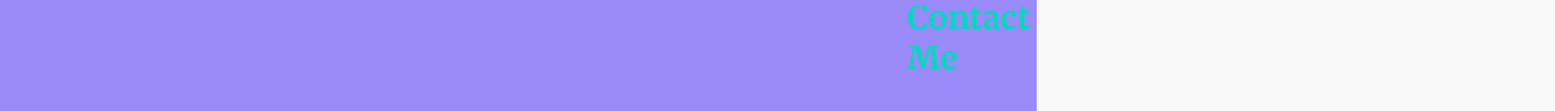
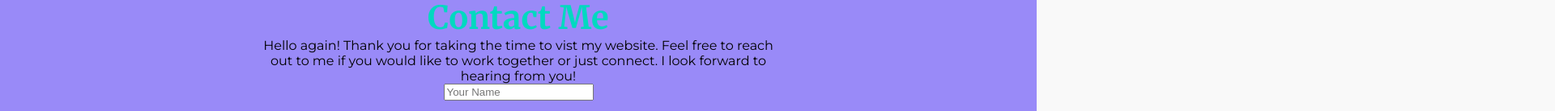
Before and after one commit to KeonaK/homework2-portfolio, a plain HTML site: page index.html in a window 1280 px wide. Shown: the part 3357-3495 px from the top of the page at 81% size, 1920 px wide, since content can reach past the window. Drawn offline with Linux system fonts and the light colour scheme.

Commit message:
fixed centering in the contact area

```diff
--- a/assets/_contact.scss
+++ b/assets/_contact.scss
@@ -1,23 +1,20 @@
-.contact{
+.contact {
   padding: 0 20em 0 20em; //top right bottom left
   background-color: $purple;
 
-    h2, p{
+  h2,
+  p {
     text-align: center;
-        padding: 0 20em;
-        margin-bottom: 1em;
-
+    // padding: 0 20em;
+    // margin-bottom: 1em;
   }
 
-
-    form{
-
+  form {
     text-align: center;
 
-       button{
+    button {
       color: white;
       background-color: $turquoise;
-
     }
   }
 }
--- a/index.html
+++ b/index.html
@@ -124,6 +124,6 @@ name="EmailForm">
 </form>
     </section>
 
-    <script src="script.js"></script>
+    <!-- <script src="script.js"></script> -->
 </body>
 </html>
```
Also changed, not shown: assets/style.css, 1 other file. Lines whose indentation alone changed are shown as unchanged.
